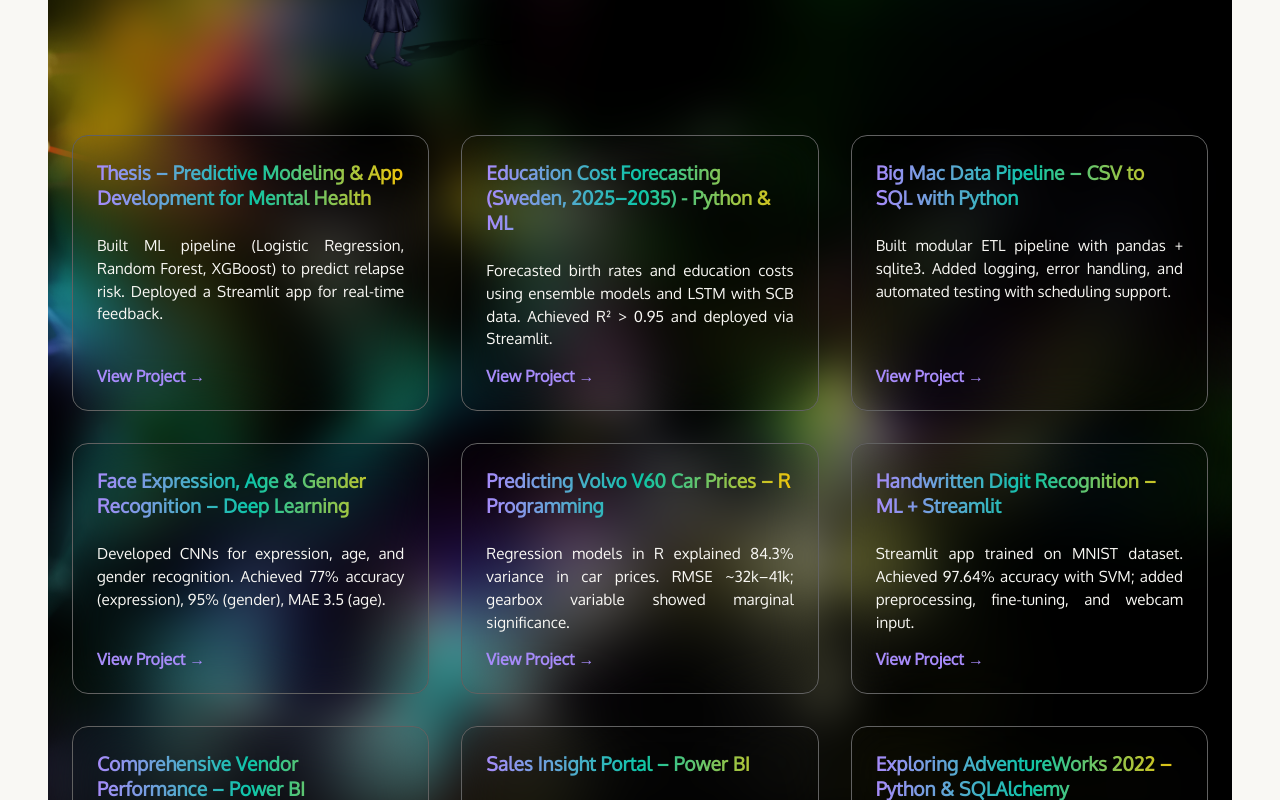
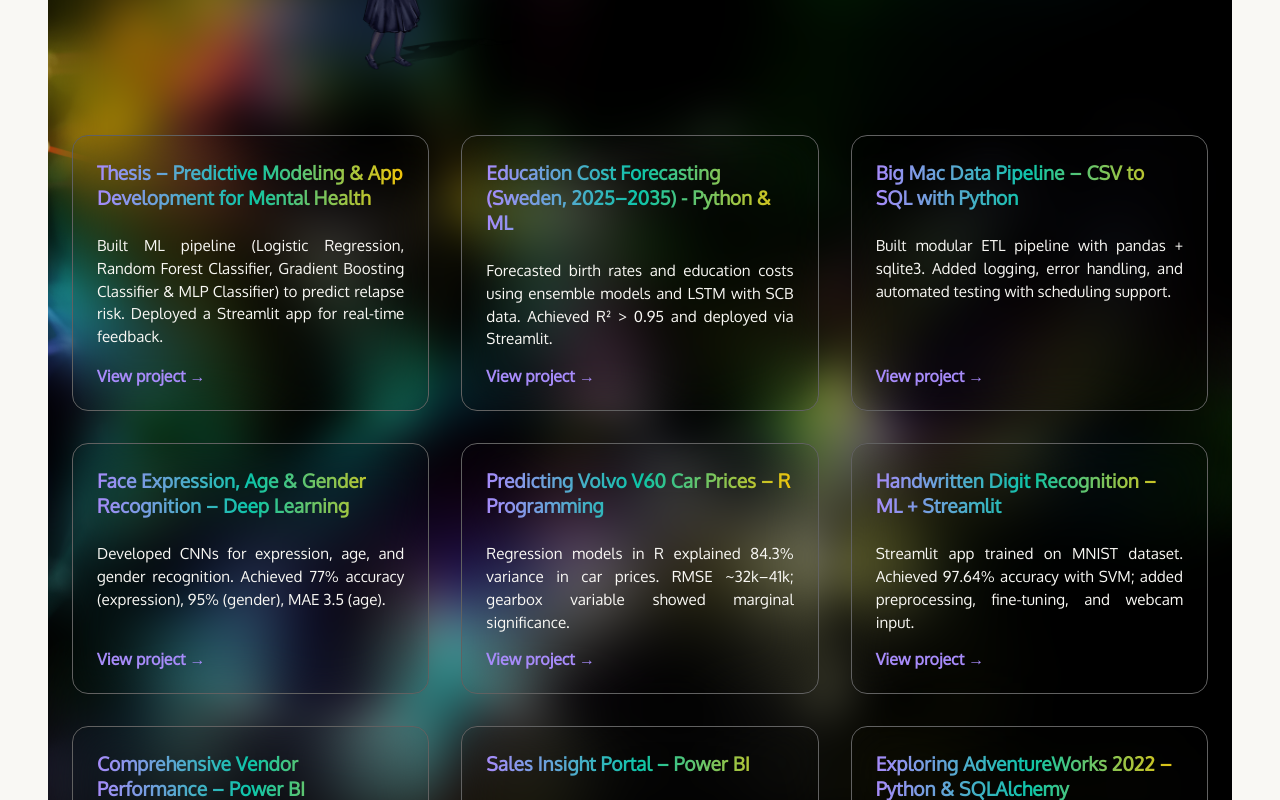
Before and after one commit to girlierazon84/Portfolio, a React (Create React App) app in the folder client/: page / in a window 1280 px wide. Shown: the part 4620-5420 px from the top of the page. Built offline with nearby package versions, Linux system fonts and the light colour scheme; no server answers.

Commit message:
fix: update project links and improve project card rendering

```diff
--- a/client/src/components/Project.tsx
+++ b/client/src/components/Project.tsx
@@ -1,12 +1,12 @@
 // src/pages/ProjectsPage.tsx
+
 import React from "react";
 import styled from "styled-components";
 import { motion } from "framer-motion";
-import { Link } from "react-router-dom";
-import RoutingPath from "../routes/RoutingPath";
-import "../../src/index.css";
+import "../index.css";
 import DSBackground from "../assets/images/DS_bg.jpg";
 import Pic01 from "../assets/images/Pic01.png";
+
 
 const ProjectsSection = styled.section`
     width: 100%;
@@ -148,14 +148,19 @@ const fadeIn = {
     visible: { opacity: 1, y: 0 },
 };
 
+type Project = {
+    title: string;
+    link: string;
+    description: string;
+};
+
 // ✅ Projects with shortened descriptions and proper PDF links
-const projects = [
+const projects: Project[] = [
     {
         title: "Thesis – Predictive Modeling & App Development for Mental Health",
-        link: RoutingPath.TRICHMIND,
+        link: "https://github.com/girlierazon84/TrichMind",
         description:
-            "Built ML pipeline (Logistic Regression, Random Forest, XGBoost) to predict relapse risk. Deployed a Streamlit app for real-time feedback.",
-        internal: true,
+            "Built ML pipeline (Logistic Regression, Random Forest Classifier, Gradient Boosting Classifier & MLP Classifier) to predict relapse risk. Deployed a Streamlit app for real-time feedback.",
     },
     {
         title: "Education Cost Forecasting (Sweden, 2025–2035) - Python & ML",
@@ -256,35 +261,30 @@ const ProjectsPage: React.FC = () => {
                         transition={{ duration: 0.8 }}
                         variants={fadeIn}
                     >
-                        <img src={Pic01} alt="Projects Illustration" />
+                        <img src={Pic01} alt="Illustration of data and web projects" />
                     </ImageWrapper>
                     <Title>Capstone Projects</Title>
                 </HeaderWrapper>
+
                 <ProjectsGrid>
-                    {projects.map((proj, idx) => (
+                    {projects.map((project, index) => (
                         <ProjectCard
-                            key={idx}
+                            key={project.title}
                             initial="hidden"
                             whileInView="visible"
                             viewport={{ once: true, amount: 0.2 }}
-                            transition={{ duration: 0.6, delay: idx * 0.1 }}
+                            transition={{ duration: 0.6, delay: index * 0.1 }}
                             variants={fadeIn}
                         >
-                            <h3>{proj.title}</h3>
-                            <p>{proj.description}</p>
-                            {proj.internal ? (
-                                <Link to={proj.link}>View Project →</Link>
-                            ) : (
-                                proj.link && (
-                                    <a
-                                        href={proj.link}
-                                        target="_blank"
-                                        rel="noopener noreferrer"
-                                    >
-                                        View Project →
-                                    </a>
-                                )
-                            )}
+                            <h3>{project.title}</h3>
+                            <p>{project.description}</p>
+                            <a
+                                href={project.link}
+                                target="_blank"
+                                rel="noopener noreferrer"
+                            >
+                                View project →
+                            </a>
                         </ProjectCard>
                     ))}
                 </ProjectsGrid>
```
